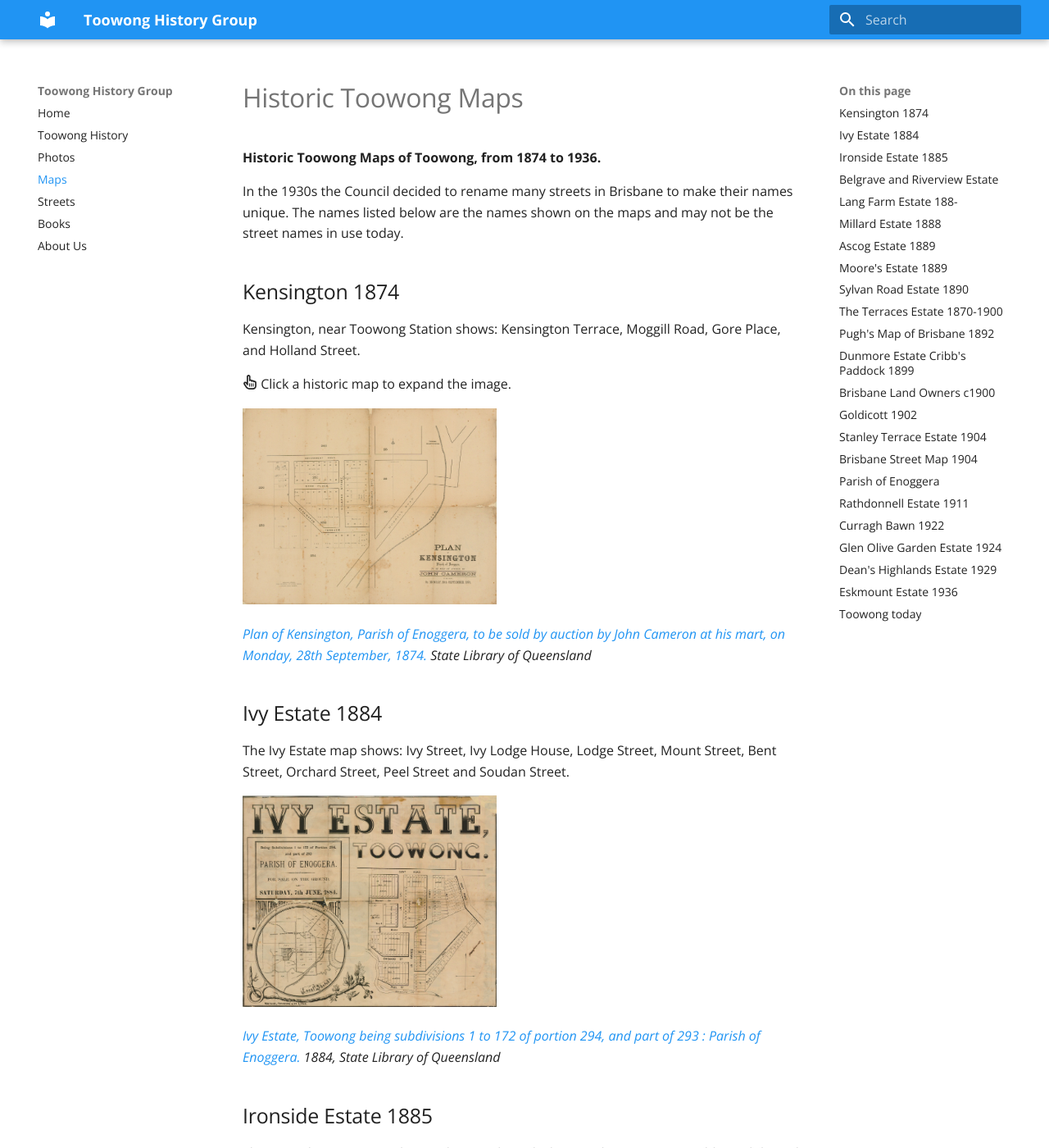
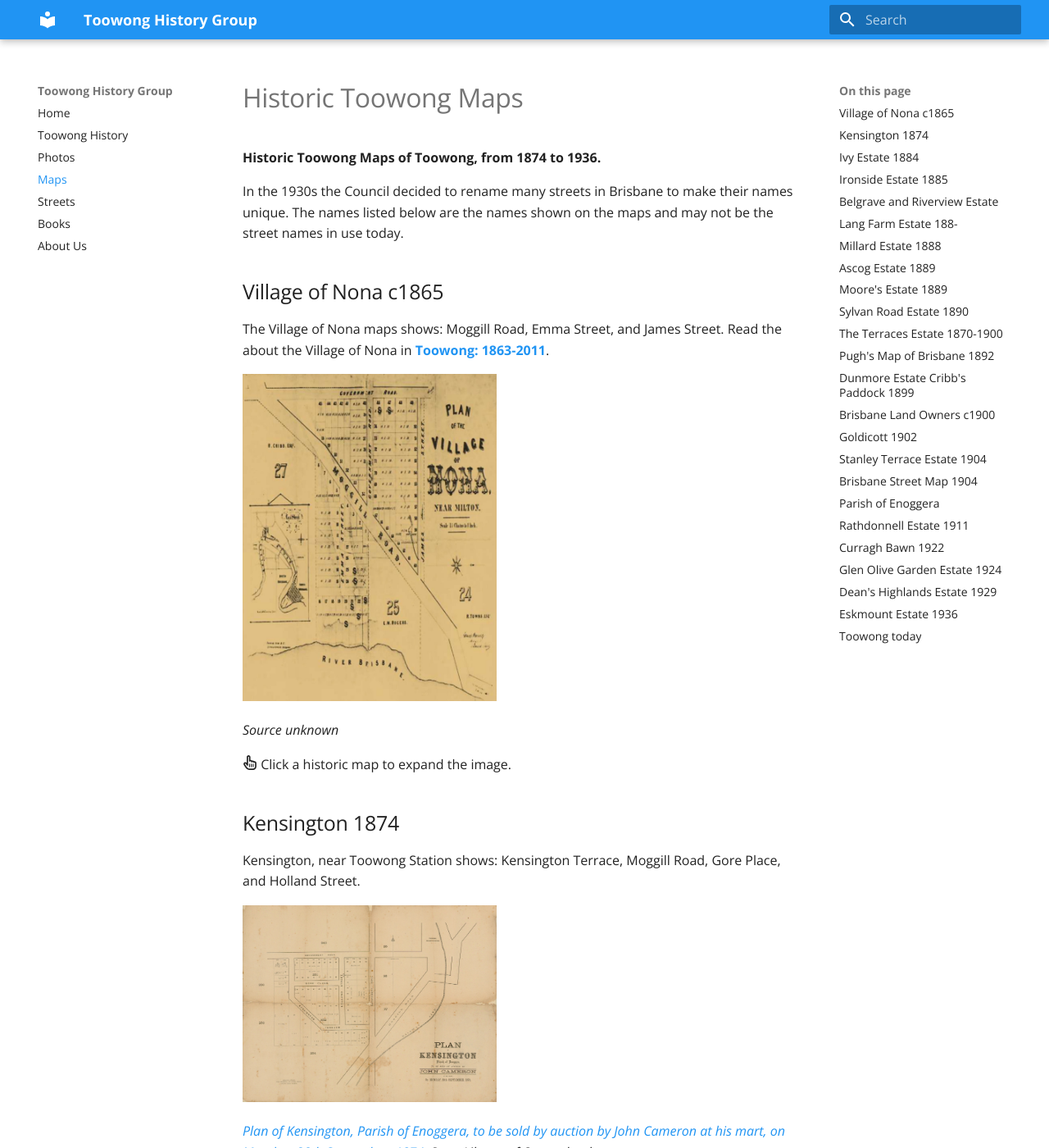
Before and after one commit to earth2gonzo/earth2gonzo.github.io, an MkDocs documentation site: the page built from docs/maps.md, in a window 1280 px wide and 1400 px high. Shown: the whole window at 82% size. Built offline with MkDocs 1.6.1 and Material for MkDocs 9.7.7, drawn with Linux system fonts in a browser that asks for light colours.

Commit message:
Update maps.md

```diff
--- a/docs/maps.md
+++ b/docs/maps.md
@@ -4,11 +4,19 @@
 
 In the 1930s the Council decided to rename many streets in Brisbane to make their names unique. The names listed below are the names shown on the maps and may not be the street names in use today.
 
+## Village of Nona c1865
+
+The Village of Nona maps shows: Moggill Road, Emma Street, and James Street. Read the about the Village of Nona in **[Toowong: 1863-2011](books.md)**.
+
+![Village of Nona](assets/maps/village-of-nona.jpg){ width="45%" }
+
+*Source unknown*
+
+:fontawesome-regular-hand-pointer: Click a historic map to expand the image.
+
 ## Kensington 1874
 
 Kensington, near Toowong Station shows: Kensington Terrace, Moggill Road, Gore Place, and Holland Street.
-
-:fontawesome-regular-hand-pointer: Click a historic map to expand the image.
 
 ![Plan of Kensington, Parish of Enoggera](assets/maps/kensington.jpg){ width="45%" }
 
```
